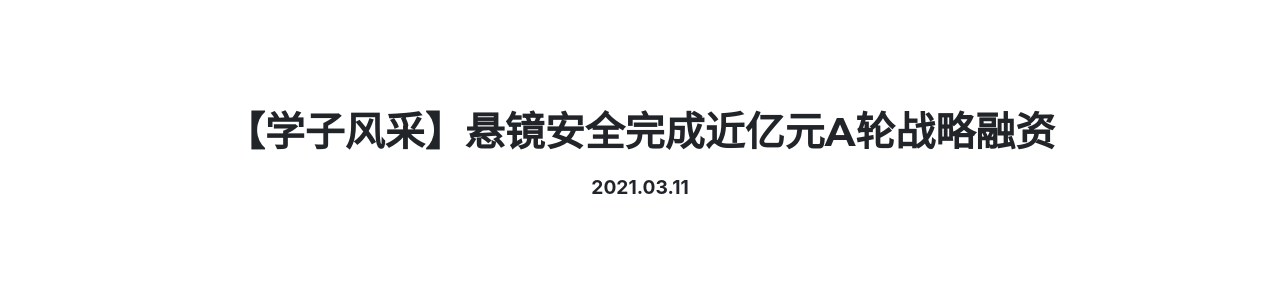
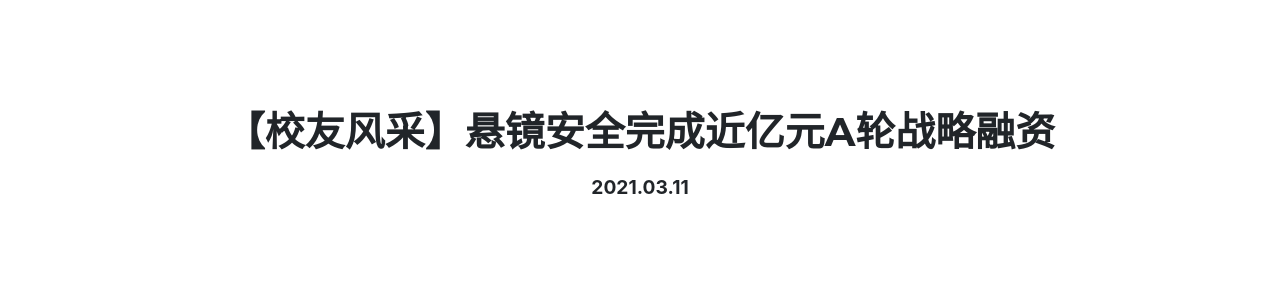
Before and after one commit to xxycfhb/xxycfhb.github.io, a Jekyll site: the page built from _posts/notice/2021-03-12-notice-4.md, in a window 1280 px wide and 1287 px high. Shown: the part 142-442 px from the top of the window. Built offline with Jekyll 4.4.1, drawn with Linux system fonts in a browser that asks for light colours; some web fonts are replaced.

Commit message:
Update 2021-03-12-notice-4.md

```diff
--- a/_posts/notice/2021-03-12-notice-4.md
+++ b/_posts/notice/2021-03-12-notice-4.md
@@ -1,7 +1,7 @@
 ---
 layout: post
 title: 通知公告
-subtitle: '【学子风采】悬镜安全完成近亿元A轮战略融资'
+subtitle: '【校友风采】悬镜安全完成近亿元A轮战略融资'
 date: 2021.3.11
 permalink: /:categories/:year/:month/:day/:title
 categories:
```
